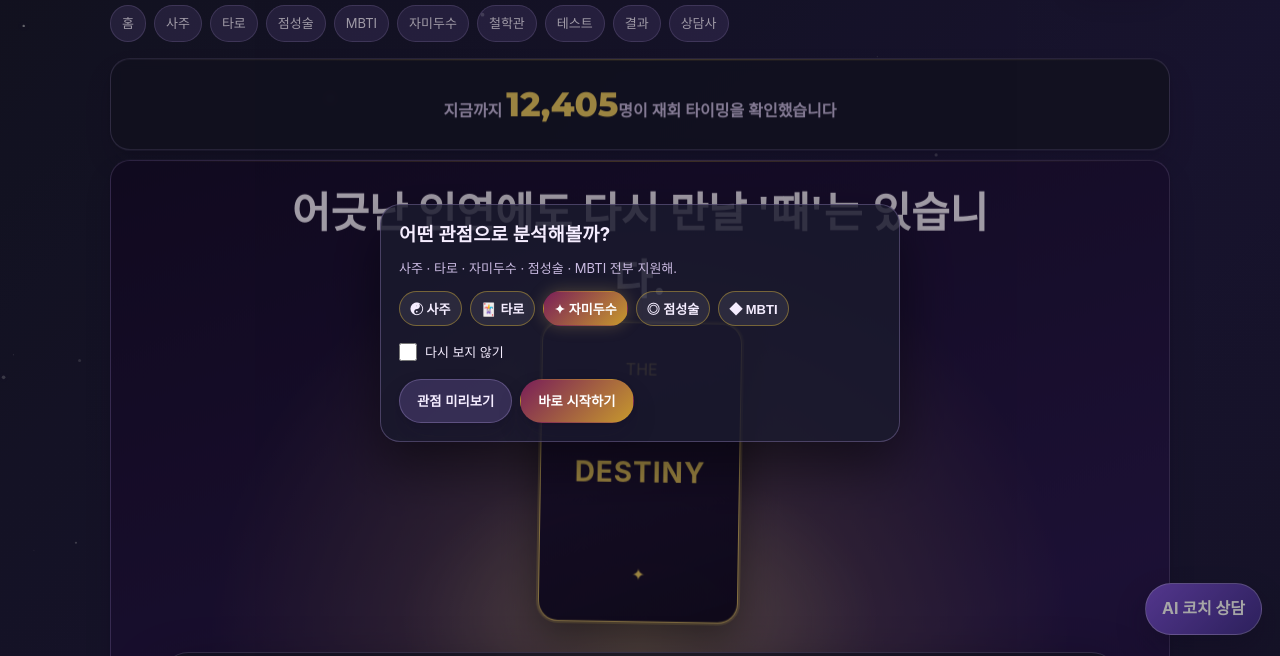
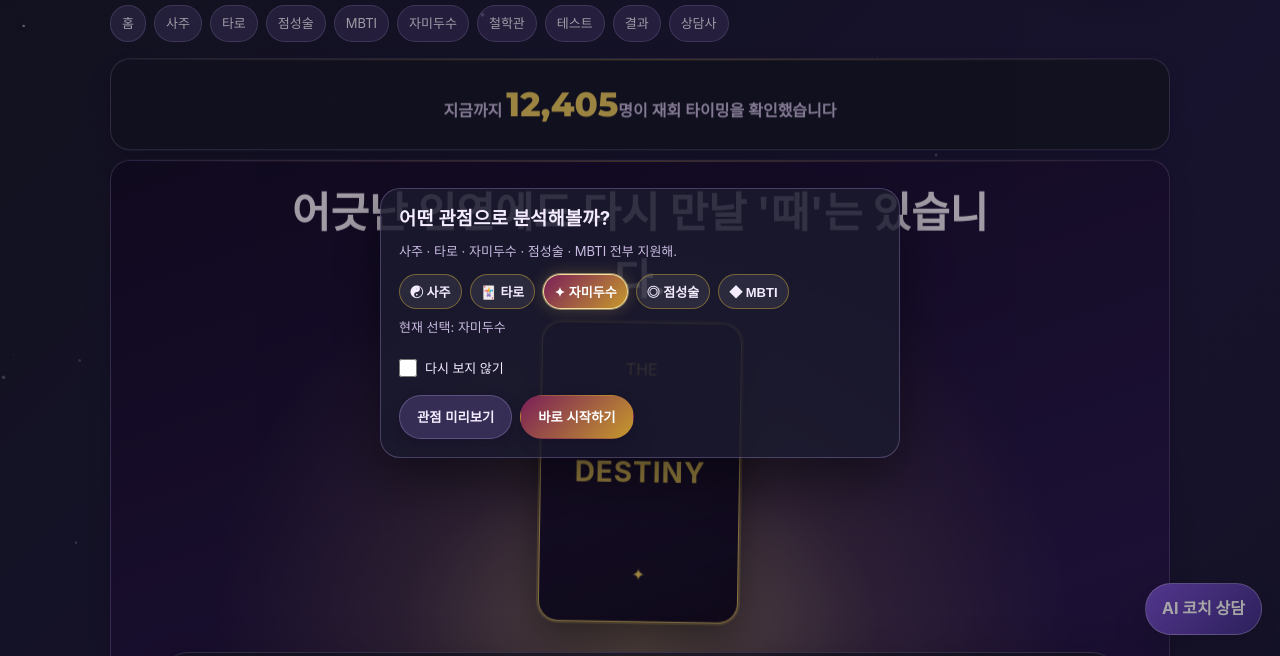
Before and after one commit to handanaru/fate-feeling, a website: page public/index.html in a window 1280 px wide. Shown: the part 77-733 px from the top of the page. Drawn offline with Linux system fonts and the light colour scheme; a web font is replaced by a local one.

Commit message:
fix: make onboarding mode buttons visibly interactive and synced

```diff
--- a/public/css/styles.css
+++ b/public/css/styles.css
@@ -711,16 +711,19 @@ input, textarea, select {
   padding: 7px 10px;
   border-radius: 999px;
   border: 1px solid rgba(212,175,55,.45);
-  background: rgba(255,255,255,.08);
+  background: rgba(255,255,255,.08) !important;
   font-size: 13px;
-  color: var(--text);
+  color: var(--text) !important;
   min-height: 0;
-}
+  cursor: pointer;
+  transition: transform .15s ease, box-shadow .2s ease, border-color .2s ease;
+}
+.onboarding-chips button:active { transform: scale(.98); }
 .onboarding-chips button.active {
-  background: linear-gradient(135deg, var(--primary), var(--primary-2));
-  color: #fff;
-  border-color: transparent;
-  box-shadow: 0 0 16px rgba(239,203,100,.25);
+  background: linear-gradient(135deg, var(--primary), var(--primary-2)) !important;
+  color: #fff !important;
+  border-color: rgba(255,235,167,.9);
+  box-shadow: 0 0 0 1px rgba(255,235,167,.45), 0 0 16px rgba(239,203,100,.25);
 }
 .concern-grid { display:grid; grid-template-columns: 1fr 1fr; gap:8px; margin: 10px 0 14px; }
 .concern-item { background: var(--primary-soft); color: var(--text); border:1px solid var(--border); }
--- a/public/index.html
+++ b/public/index.html
@@ -4,7 +4,7 @@
   <meta charset="UTF-8" />
   <meta name="viewport" content="width=device-width, initial-scale=1.0" />
   <title>The First Impact | Fate & Feeling</title>
-  <link rel="stylesheet" href="/css/styles.css?v=onboard3" />
+  <link rel="stylesheet" href="/css/styles.css?v=onboard4" />
 </head>
 <body>
   <div class="container first-impact-page">
@@ -84,6 +84,7 @@
         <button type="button" data-mode="astro">◎ 점성술</button>
         <button type="button" data-mode="mbti">◆ MBTI</button>
       </div>
+      <p class="small" id="onboardingModeStatus">현재 선택: 자미두수</p>
       <label class="tiny-check"><input type="checkbox" id="hideOnboardingForever" /> 다시 보지 않기</label>
       <div class="cta-row">
         <button class="btn secondary" type="button" id="onboardingPreviewBtn">관점 미리보기</button>
@@ -93,6 +94,6 @@
   </div>
 
   <script src="/js/common.js?v=navclean1"></script>
-  <script src="/js/index.js?v=modeflow4"></script>
+  <script src="/js/index.js?v=modeflow5"></script>
 </body>
 </html>
--- a/public/js/index.js
+++ b/public/js/index.js
@@ -6,6 +6,7 @@ const onboardingStartBtn = document.getElementById('onboardingStartBtn');
 const onboardingPreviewBtn = document.getElementById('onboardingPreviewBtn');
 const analysisModeSelect = document.getElementById('analysisMode');
 const onboardingModeButtons = [...document.querySelectorAll('#onboardingModeButtons [data-mode]')];
+const onboardingModeStatus = document.getElementById('onboardingModeStatus');
 
 function saveIntake(name, birth, birthTime, birthPlace, concern, mode) {
   const prev = JSON.parse(localStorage.getItem('ff-intake') || '{}');
@@ -104,10 +105,15 @@ function openOnboardingIfNeeded() {
   setTimeout(() => { firstVisitModal.hidden = false; }, 320);
 }
 
+function modeLabel(mode) {
+  return ({ saju: '사주', tarot: '타로', ziwei: '자미두수', astro: '점성술', mbti: 'MBTI' }[mode] || '자미두수');
+}
+
 function syncModeUI(mode) {
   if (!mode) return;
   if (analysisModeSelect) analysisModeSelect.value = mode;
   onboardingModeButtons.forEach((btn) => btn.classList.toggle('active', btn.dataset.mode === mode));
+  if (onboardingModeStatus) onboardingModeStatus.textContent = `현재 선택: ${modeLabel(mode)}`;
 }
 
 onboardingModeButtons.forEach((btn) => {
```
